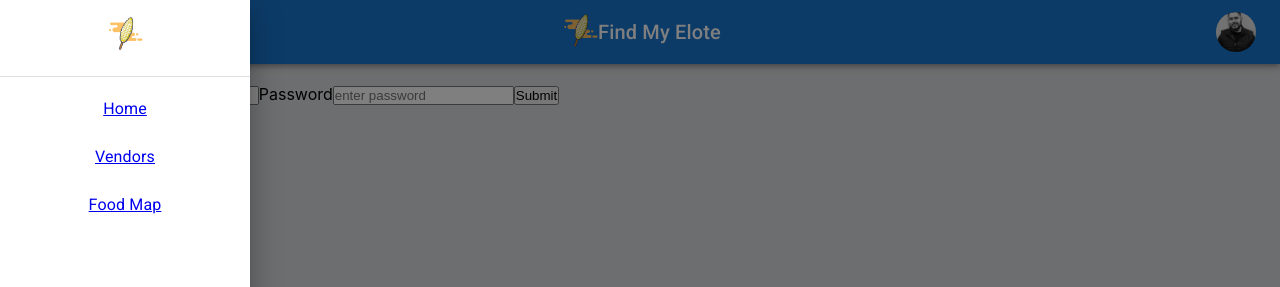
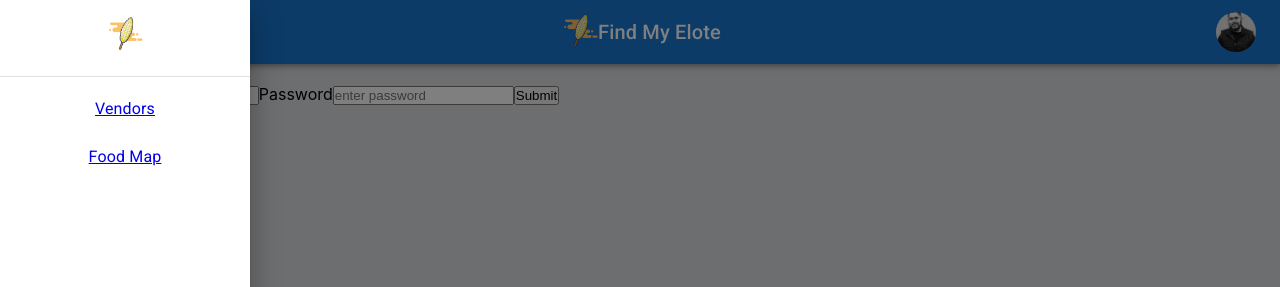
Before and after one commit to rmar72/find-my-elote, a React (Vite) app in the folder frontend/: page /login in a window 1280 px wide. Both pictures are taken after a click on the button "Hamburger menu open drawer button". Shown: the top 287 px of the page. Built offline with nearby package versions, Linux system fonts and the light colour scheme.

Commit message:
fixing missing key

```diff
--- a/frontend/package.json
+++ b/frontend/package.json
@@ -28,7 +28,8 @@
     "react-leaflet": "^4.2.1",
     "react-loader-spinner": "^5.3.4",
     "react-redux": "^8.0.1",
-    "react-router-dom": "^6.14.1"
+    "react-router-dom": "^6.14.1",
+    "uuid": "^9.0.0"
   },
   "devDependencies": {
     "@testing-library/dom": "^9.2.0",
@@ -41,6 +42,7 @@
     "@types/react-helmet": "^6.1.6",
     "@types/react-leaflet": "^3.0.0",
     "@types/testing-library__jest-dom": "^5.14.5",
+    "@types/uuid": "^9.0.2",
     "@vitejs/plugin-react": "^4.0.0",
     "dotenv": "^16.3.1",
     "eslint": "^8.0.0",
--- a/frontend/src/components/Navigation.tsx
+++ b/frontend/src/components/Navigation.tsx
@@ -3,10 +3,10 @@ import List from "@mui/material/List"
 import ListItem from "@mui/material/ListItem"
 import ListItemButton from "@mui/material/ListItemButton"
 import ListItemText from "@mui/material/ListItemText"
+import { v4 as uuidv4 } from "uuid"
 
 const Navigation = (): JSX.Element => {
   const navItems = [
-    <NavLink to={"/"}>Home</NavLink>,
     <NavLink to={"/vendors"}>Vendors</NavLink>,
     <NavLink to={"/foodmap"}>Food Map</NavLink>,
   ]
@@ -14,8 +14,8 @@ const Navigation = (): JSX.Element => {
   return (
     <nav className="navbar nav">
       <List>
-        {navItems.map((navItem) => (
-          <ListItem disablePadding>
+        {navItems.map((navItem, i) => (
+          <ListItem key={uuidv4()} disablePadding>
             <ListItemButton sx={{ textAlign: "center" }}>
               <ListItemText primary={navItem} />
             </ListItemButton>
```
Also changed, not shown: 2 other files (tests, documents, lock files or other folders).
